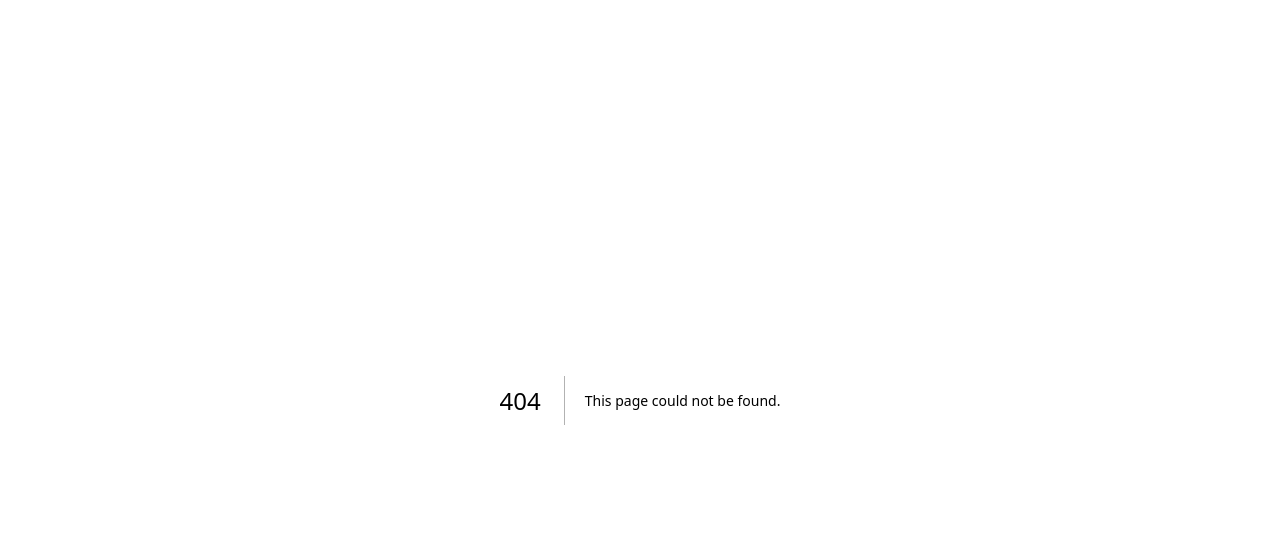
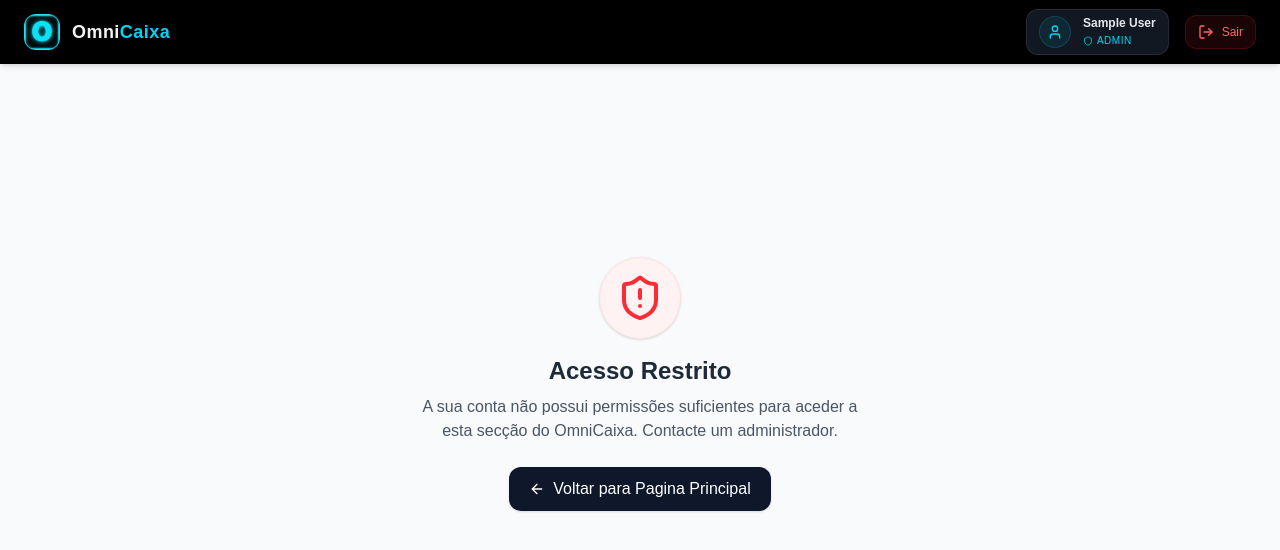
Before and after one commit to felipecorreiasilva/OmniCaixa, a Next.js app in the folder website/: page /unauthorized in a window 1280 px wide. Before the commit this address had no page. Shown: the top 550 px of the page. Built offline with nearby package versions, Linux system fonts and the light colour scheme; sample sign-in values are in the browser's storage.

Commit message:
feat(auth): criar pagina customizada de acesso restrito (unauthorized) com redirecionamento

```diff
--- a/website/src/app/(dashboard)/products/page.tsx
+++ b/website/src/app/(dashboard)/products/page.tsx
@@ -7,6 +7,7 @@ import CreateProductModal from '@/components/products/CreateProductModal';
 import { SquarePen, Trash } from 'lucide-react';
 import EditProductModal from '@/components/products/EditProductModal';
 import DeleteProductModal from '@/components/products/DeleteProductModal';
+import ProtectedRoute from '@/components/ProtectedRoute';
 
 export default function ProductsPage() {
     const [products, setProducts] = useState<Product[]>([]);
@@ -48,6 +49,7 @@ export default function ProductsPage() {
     }
 
     return (
+        <ProtectedRoute allowedRoles={['admin', 'manager']}>
             <div className="p-6 max-w-7xl mx-auto">
                 <div className="flex justify-between items-center mb-6">
                     <div>
@@ -152,5 +154,6 @@ export default function ProductsPage() {
                 />
 
             </div>
+        </ProtectedRoute>
     );
 }
--- /dev/null
+++ b/website/src/app/(dashboard)/unauthorized/page.tsx
@@ -0,0 +1,30 @@
+'use client';
+
+import { ShieldAlert, ArrowLeft } from 'lucide-react';
+import { useRouter } from 'next/navigation';
+
+export default function UnauthorizedPage() {
+    const router = useRouter();
+
+    return (
+        <div className="flex flex-col items-center justify-center min-h-[80vh] px-4 text-center">
+            <div className="bg-red-50 p-4 rounded-full mb-4 border border-red-100 shadow-sm">
+                <ShieldAlert className="w-12 h-12 text-red-500" />
+            </div>
+
+            <h1 className="text-2xl font-bold text-gray-800 mb-2">Acesso Restrito</h1>
+
+            <p className="text-gray-600 max-w-md mb-6">
+                A sua conta não possui permissões suficientes para aceder a esta secção do OmniCaixa. Contacte um administrador.
+            </p>
+
+            <button
+                onClick={() => router.push('/')}
+                className="flex items-center gap-2 bg-slate-900 hover:bg-slate-800 text-white font-medium px-5 py-2.5 rounded-xl transition-all shadow-sm"
+            >
+                <ArrowLeft className="w-4 h-4" />
+                Voltar para Pagina Principal
+            </button>
+        </div>
+    );
+}
--- a/website/src/components/ProtectedRoute.tsx
+++ b/website/src/components/ProtectedRoute.tsx
@@ -23,7 +23,7 @@ export default function ProtectedRoute({ children, allowedRoles }: ProtectedRout
 
     // Se a rota exige cargos específicos e o usuário não possui a role necessária
     if (!loading && user && allowedRoles && !allowedRoles.includes(user.role)) {
-      router.push("/pdv"); // Redireciona para o PDV ou uma página de acesso negado
+      router.push("/unauthorized"); // Redireciona para uma página de acesso negado
     }
   }, [user, loading, router, allowedRoles]);
 
```
Lines whose indentation alone changed are shown as unchanged.
